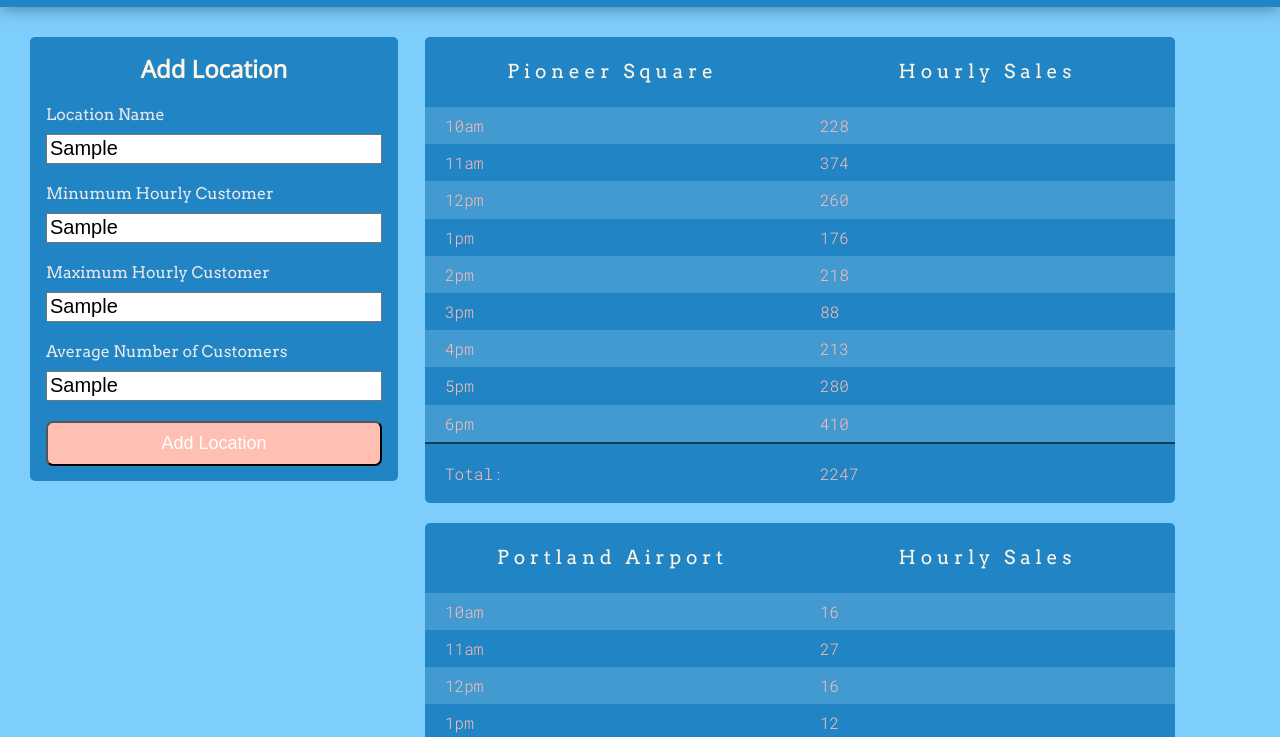
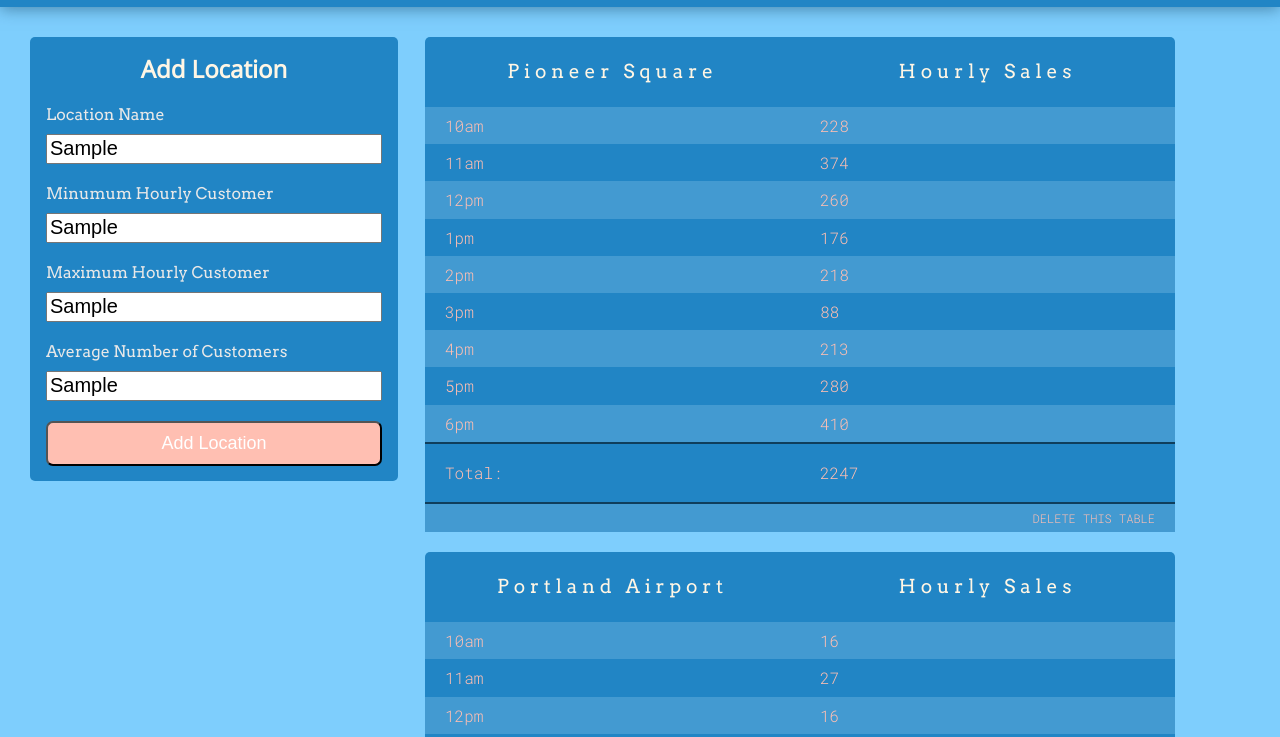
Before and after one commit to jonwalz/cookie-stand, a plain HTML site: page index.html in a window 1280 px wide. Both pictures are taken after typing "Sample", "Sample", "Sample", "Sample" into the empty fields and a click on the button "Add Location". Shown: the part 63-800 px from the top of the page. Drawn offline with nearby package versions, Linux system fonts and the light colour scheme; a web font is replaced by a local one.

Commit message:
IT WORKS. It will now add and delete locations

```diff
--- a/contructor.js
+++ b/contructor.js
@@ -68,6 +68,7 @@ function Location(locationName, minHourlyCust, maxHourlyCust, averageSales) {
             total += salesPerHour[j];
         }
         var totalRow = document.createElement('tr');
+        totalRow.className += "totalRow";
         var totalNode = document.createElement('td');
         var totalTdTextNode = document.createElement('td');
         var totalWordTextNode = document.createTextNode('Total:');
@@ -79,6 +80,19 @@ function Location(locationName, minHourlyCust, maxHourlyCust, averageSales) {
         totalNode.appendChild(dataTotal);
         totalRow.appendChild(totalNode);
         table.appendChild(totalRow);
+
+        // delete this table option
+        var deleteRow = document.createElement('tr');
+        deleteRow.className = "deleteRow";
+        var deleteCel = document.createElement('td');
+        deleteCel.colSpan = "2";
+        var deleteText = document.createTextNode('DELETE THIS TABLE');
+
+        deleteCel.appendChild(deleteText);
+        deleteRow.appendChild(deleteCel);
+        table.appendChild(deleteRow);
+
+
         return table;
     };
 
@@ -115,11 +129,31 @@ button.addEventListener("click", function() {
     minCust = this.form.minHour.value;
     maxCust = this.form.maxHour.value;
     avgSls = this.form.averageCust.value;
+    locations.push(new Location(locationName, minCust, maxCust, avgSls));
     var addedLoc = new Location(locationName, minCust, maxCust, avgSls);
+
     var returnedTable = addedLoc.addLocation();
 
     var tablesContainer = document.getElementById("tables");
     tablesContainer.appendChild(returnedTable);
+    runElementsArray();
 })
 
 // Delete Table
+
+var deleteRowsArray = document.getElementsByClassName('deleteRow');
+console.log(deleteRowsArray);
+
+function listenFor(i) {
+    deleteRowsArray[i].addEventListener("click", function name(params) {
+        console.log(this.parentNode.style.display)
+        this.parentNode.style.display = "none";
+    });
+}
+
+function runElementsArray() {
+    for (var i = 0; i < deleteRowsArray.length; i++) {
+        listenFor(i);
+    }
+};
+runElementsArray();
--- a/master.css
+++ b/master.css
@@ -134,11 +134,18 @@ table tr:nth-child(even) {
 }
 table tr:hover {
     background-color: #1c0380;
-
 }
-tr:last-child td{
+.totalRow {
     border-top: 2px solid #0F3E5C;
+    border-bottom: 2px solid #0F3E5C;
     height: 60px;
+}
+table tr:last-of-type {
+    text-align: right;
+}
+table tr:last-of-type td {
+    padding-right: 20px;
+    font-size: 12px;
 }
 .data {
     font-family: 'VT323', monospace;
```
